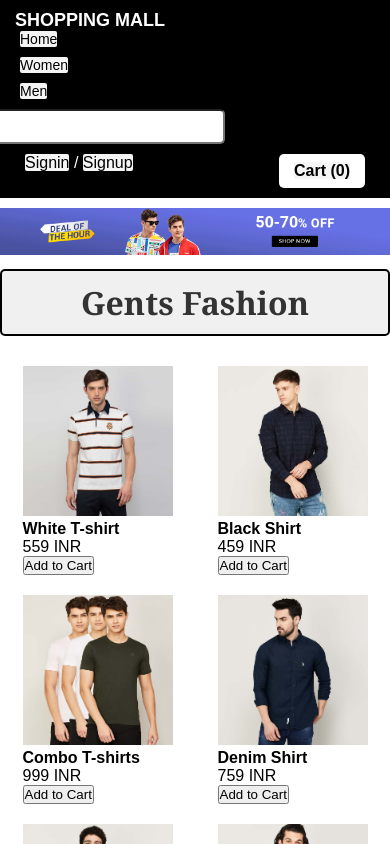
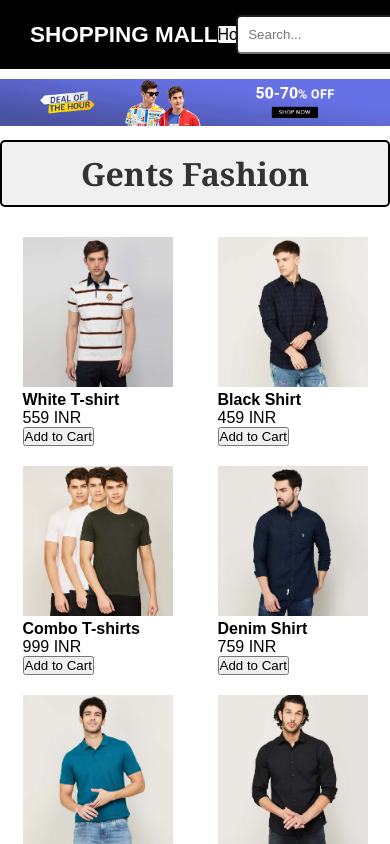
Before and after one commit to Vivek-turram/E-commerce-application, a React (Create React App) app: page / in a window 390 px wide. Shown: the top 844 px of the page. Built offline with nearby package versions, Linux system fonts and the light colour scheme.

Commit message:
Update App.css

```diff
--- a/src/App.css
+++ b/src/App.css
@@ -8,51 +8,42 @@
 .headerSection {
   display: flex;
   justify-content: space-between;
-    padding: 10px;
+  align-items: center;
+  padding: 15px 30px;
   background-color: black;
   color: white;
-    padding-top: 20px;
+
+  flex-wrap: nowrap;        /* ✅ Always single row */
+  overflow-x: auto;         /* ✅ Allow scroll if small screen */
+  white-space: nowrap;      /* ✅ Prevent wrapping */
+  -webkit-overflow-scrolling: touch;
+}
+
+.center ul {
+  display: flex;
+  gap: 20px;
 }
 
 .center ul li {
   list-style: none;
-    display: inline-flex;
-    margin: 0px 5px;
 }
 
 .title {
   font-size: 15px;
   font-family: 'Gill Sans', 'Gill Sans MT', Calibri, 'Trebuchet MS', sans-serif;
-
 }
 
-.left {
-    flex: 2;
-
-}
-
-.center {
-    flex: 4;
-
-}
-
-.search {
-    flex: 2;
-
-}
+.left   { flex: 2; }
+.center { flex: 4; }
+.search { flex: 2; }
+.right  { flex: 4; display: flex; justify-content: space-between; padding: 0px 10px; }
 
 .search input {
   padding: 10px;
   width: 20rem;
   border-radius: 5px;
   margin-left: -150px;
-}
-
-.right {
-    flex: 4;
-    display: flex;
-    justify-content: space-between;
-    padding: 0px 10px;
+  max-width: 100%;     /* ✅ Shrinks on Android */
 }
 
 .bannerBox {
@@ -67,54 +58,50 @@
   display: flex;
   flex-wrap: wrap;
   justify-content: space-around;
-
 }
 
-.menImages img:hover{
-     transform: scale(1.1);
-  box-shadow: 0px 4px 15px rgba(0, 0, 0, 0.2);
-  width: 180px;
-  height: 180px;
-
-
-}
-
-.womenImages{
-    display: flex;
-    flex-wrap: wrap;
-    justify-content: space-around;
-}
-.womenImages img:hover{
+.menImages img:hover {
   transform: scale(1.1);
   box-shadow: 0px 4px 15px rgba(0, 0, 0, 0.2);
   width: 180px;
   height: 180px;
 }
+
+.womenImages {
+  display: flex;
+  flex-wrap: wrap;
+  justify-content: space-around;
+}
+
+.womenImages img:hover {
+  transform: scale(1.1);
+  box-shadow: 0px 4px 15px rgba(0, 0, 0, 0.2);
+  width: 180px;
+  height: 180px;
+}
+
 .cart-container {
   border: 2px solid #ddd;
   padding: 20px;
   border-radius: 10px;
-  margin: 20px;
+  margin: 20px auto;
   background-color: #f9f9f9;
   max-width: 800px;
-  margin: 20px auto;
   justify-content: center;
   align-items: center;
 }
-.cart-container h2{
+
+.cart-container h2 {
   border: 2px solid #ddd;
   font-size: large;
   color: white;
   background-color:#333;
   padding: 10px;
   border-radius: 8px;
-
   width: 200px;
   text-align: center;
-    text-shadow: #f9f9f9;
+}
 
-
-}
 .collectionSection h2 {
   font-size: 2rem;
   color: #333;
@@ -127,7 +114,7 @@
   background-color: #f0f0f0;
 }
 
-.cart{
+.cart {
   background-color: white;
   color: black;
   padding: 8px 15px;
@@ -136,72 +123,16 @@
   font-weight: bold;
   transition: 0.3s;
 }
+
 .headerSection a,
 .headerSection a:visited,
 .headerSection a:hover,
 .headerSection a:active,
 .headerSection a:focus {
-
   text-decoration: none;
   border-radius: 2px;
   background-color: whitesmoke;
   color: black;
-
 }
 
-.headerSection {
-  display: flex;
-  justify-content: space-between;
-  align-items: center;
-  padding: 15px 30px;
-  background-color: black;
-  color: white;
-}
-
-.headerSection .center ul {
-  display: flex;
-  gap: 20px;
-}
-
-
-@media (max-width: 768px) {
-  .headerSection {
-    flex-direction: column;
-    align-items: flex-start;
-    padding: 10px 15px;
-  }
-
-  .headerSection .center ul {
-    flex-direction: column;
-    gap: 10px;
-    width: 100%;
-  }
-
-  .headerSection .search {
-    width: 100%;
-    margin-top: 10px;
-  }
-
-  .headerSection .search input {
-    width: 100%;
-    padding: 8px;
-  }
-
-  .headerSection .right {
-    margin-top: 10px;
-    width: 100%;
-    display: flex;
-    justify-content: space-between;
-  }
-}
-
-
-@media (max-width: 480px) {
-  .headerSection h2 {
-    font-size: 18px;
-  }
-
-  .headerSection .center ul li {
-    font-size: 14px;
-  }
-}
+/* ✅ Removed all @media queries to keep layout same on laptop + Android */
```
Lines whose indentation alone changed are shown as unchanged.
